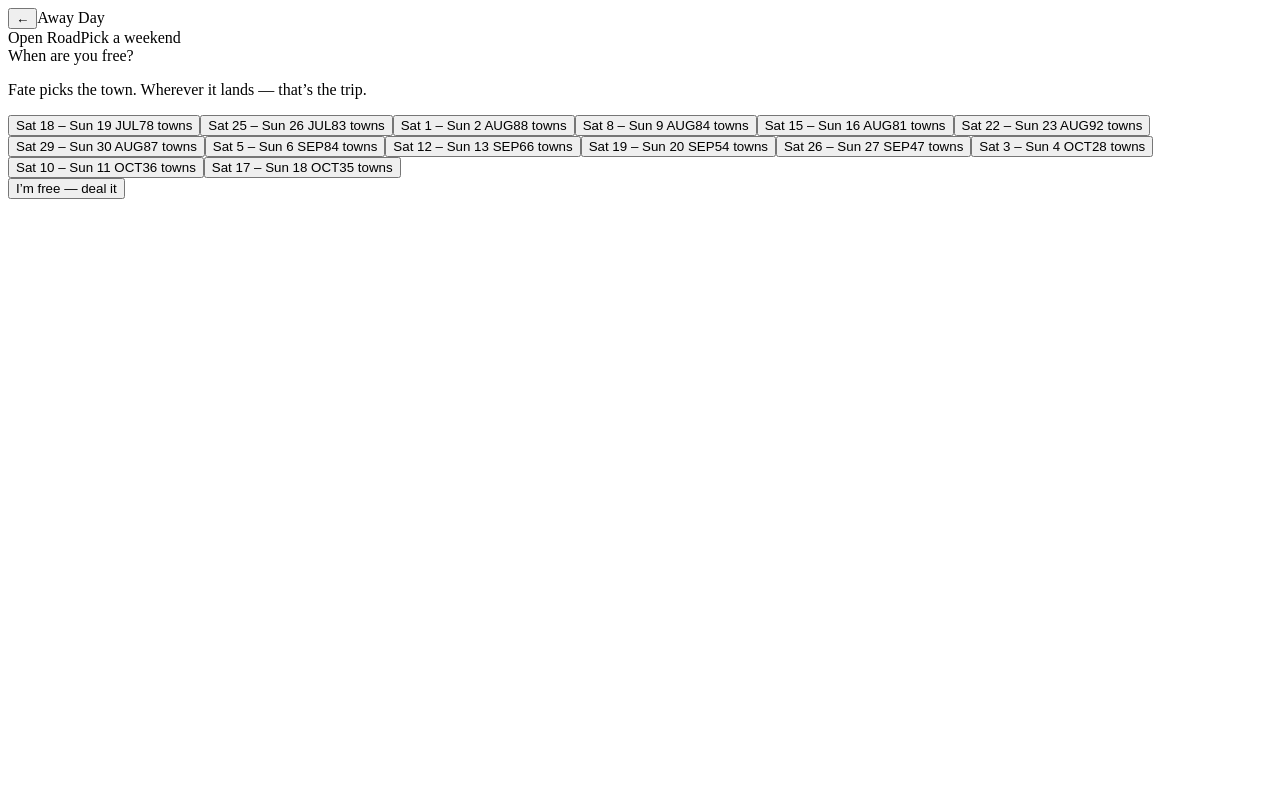
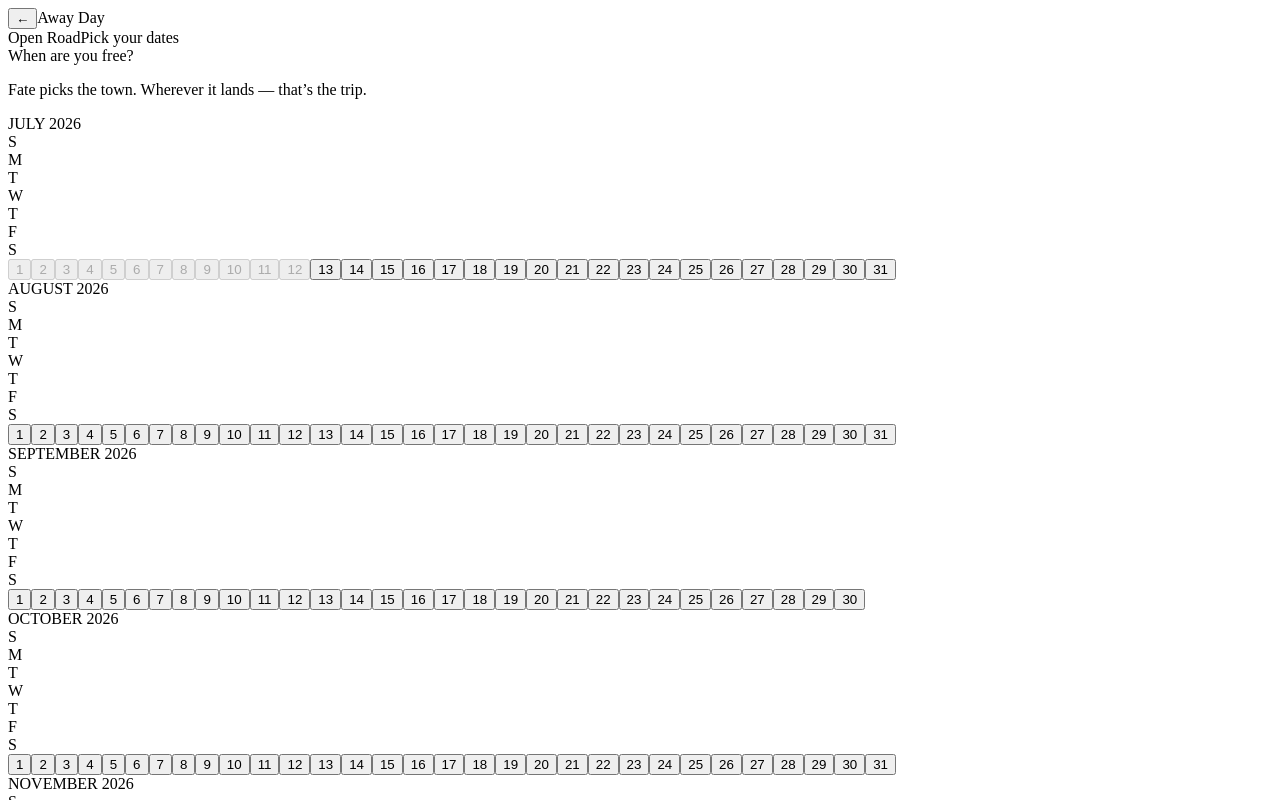
Before and after one commit to jakejmartin20-ai/awayday, a React (Vite) app: page / in a window 1280 px wide. Both pictures are taken after a click on the button 622 px from the left and 72 px from the top of the page. Shown: the top 800 px of the page. Built offline with nearby package versions, Linux system fonts and the light colour scheme; the HTML template or start-up script is replaced by a standard one.

Commit message:
Add files via upload

```diff
--- a/src/App.jsx
+++ b/src/App.jsx
@@ -2,7 +2,7 @@ import { useEffect, useRef, useState } from 'react'
 import { Header, Strip, Kicker, Loud } from './Frame'
 import {
   LEAGUES, SLICES, teamsInLeague, teamById, awaySlate, townsFromSlate,
-  weekends, weekendSlate, weekendLabel
+  dateBounds, rangeLabel, rangeSlate, townsInRange
 } from './data'
 import Wheel from './Wheel'
 import DealMap from './DealMap'
@@ -221,45 +221,129 @@ function Slate({ team, games, autoDeal, onDealt, onBack }) {
 // ---------------------------------------------------------------------------
 // 5. THE DATE PICKER  (Mode 2)
 //
-// THE MINIMUM VIABLE MODE 2 IS A DATE PICKER AND NOTHING ELSE (S17). The median
-// weekend has a game on in fifty-eight towns and the thinnest has thirteen, so
-// the deal fires every weekend of the year. No city-size filter, no region, no
-// sport toggles — every other knob is a NARROWING feature, and narrowing is the
-// opposite of the promise.
+// 🔴 S20. YOU PICK A WINDOW, NOT A WEEKEND.
+// The old screen listed fourteen weekends with a town-count beside each. Two
+// things were wrong with it, and Jake found both.
 //
-// AND THIS SCREEN CARRIES THE COMMITMENT. One loud button — you're free that
-// weekend, GO — and from here fate runs unbroken through the map, the rim and
-// the wheel without asking you anything again.
+//   1. IT IS A TRAVELLER FRAMING A TRIP. You might be away Thursday to Monday,
+//      three months from now. "A weekend is its Saturday" was a rule written for
+//      the machine, and it threw away every midweek game in the file.
+//
+//   2. THE COUNTS INVITED YOU TO SHOP. Eight of the fourteen rows read 58-60 and
+//      were indistinguishable; the number only became legible as it FELL. So the
+//      one thing the screen actually said was "the later weekends are worse" — a
+//      scoreboard that ranked your own calendar. Telling you the odds before the
+//      spin is the opposite of a roulette wheel (S4).
+//
+// So: no counts. The count survives, but it does exactly one job — IT GATES THE
+// BUTTON. Nine slices need nine towns, and SPIN_MS/SLICES are the one moving
+// part; we do not touch them. If the window cannot fill the wheel, the button is
+// dead and says so. It never tells you how close you were.
+//
+// AND THIS SCREEN STILL CARRIES THE COMMITMENT. One loud button — and from here
+// fate runs unbroken through the map, the rim and the wheel without asking you
+// anything again.
 // ---------------------------------------------------------------------------
+const monthsBetween = (min, max) => {
+  const out = []
+  let [y, m] = [Number(min.slice(0, 4)), Number(min.slice(5, 7))]
+  const [ey, em] = [Number(max.slice(0, 4)), Number(max.slice(5, 7))]
+  while (y < ey || (y === ey && m <= em)) {
+    out.push([y, m])
+    m += 1
+    if (m > 12) { m = 1; y += 1 }
+  }
+  return out
+}
+
+const iso = (y, m, d) =>
+  `${y}-${String(m).padStart(2, '0')}-${String(d).padStart(2, '0')}`
+
+function Month({ y, m, min, max, from, to, onPick }) {
+  const first = new Date(y, m - 1, 1).getDay()          // 0 = Sunday
+  const days = new Date(y, m, 0).getDate()
+  const cells = []
+  for (let i = 0; i < first; i++) cells.push(null)
+  for (let d = 1; d <= days; d++) cells.push(d)
+
+  return (
+    <div className="cal-month">
+      <div className="cal-name">{MONTH_NAMES[m - 1]} {y}</div>
+      <div className="cal-grid">
+        {['S', 'M', 'T', 'W', 'T', 'F', 'S'].map((d, i) => (
+          <div key={`h${i}`} className="cal-head">{d}</div>
+        ))}
+        {cells.map((d, i) => {
+          if (d === null) return <div key={`b${i}`} className="cal-blank" />
+          const day = iso(y, m, d)
+          const off = day < min || day > max
+          const on = day === from || day === to
+          const between = from && to && day > from && day < to
+          return (
+            <button
+              key={day}
+              className={`cal-day${off ? ' cal-day--off' : ''}${on ? ' cal-day--on' : ''}${between ? ' cal-day--in' : ''}`}
+              disabled={off}
+              onClick={() => onPick(day)}
+            >
+              {d}
+            </button>
+          )
+        })}
+      </div>
+    </div>
+  )
+}
+
+const MONTH_NAMES = ['JANUARY', 'FEBRUARY', 'MARCH', 'APRIL', 'MAY', 'JUNE',
+  'JULY', 'AUGUST', 'SEPTEMBER', 'OCTOBER', 'NOVEMBER', 'DECEMBER']
+
 function DatePicker({ onGo, onBack }) {
-  const list = weekends()
-  const [sat, setSat] = useState(list.length ? list[0].sat : null)
-  const chosen = list.find(w => w.sat === sat)
+  const { min, max } = dateBounds()
+  const [from, setFrom] = useState(null)
+  const [to, setTo] = useState(null)
+
+  // ONE TAP IS A ONE-DAY TRIP. A second tap forward extends it; a second tap
+  // backward starts again. There is no mode, no "now pick the end date" state,
+  // and no way to be left holding half a range.
+  const pick = (day) => {
+    if (!from || !to || day <= from) { setFrom(day); setTo(day); return }
+    setTo(day)
+  }
+
+  const towns = from && to ? townsInRange(from, to) : 0
+  const ready = towns >= SLICES
+
+  const label = !from
+    ? 'Pick your dates'
+    : ready ? 'I\u2019m free \u2014 deal it'
+            : 'Fate needs more room'
 
   return (
     <>
       <Header onBack={onBack} />
-      <Strip left="Open Road" right="Pick a weekend" />
+      <Strip left="Open Road" right="Pick your dates" />
 
       <div className="pad">
         <Kicker>When are you free?</Kicker>
         <p className="note note--tight">Fate picks the town. Wherever it lands — that’s the trip.</p>
 
-        <div className="team-list">
-          {list.map(w => (
-            <button
-              key={w.sat}
-              className={`week-row ${w.sat === sat ? 'week-row--on' : ''}`}
-              onClick={() => setSat(w.sat)}
-            >
-              <span className="week-when">{w.label}</span>
-              <span className="week-towns">{w.towns} towns</span>
-            </button>
+        <div className="cal">
+          {monthsBetween(min, max).map(([y, m]) => (
+            <Month
+              key={`${y}-${m}`}
+              y={y} m={m} min={min} max={max}
+              from={from} to={to} onPick={pick}
+            />
           ))}
         </div>
 
         <div className="landing">
-          <Loud onClick={() => onGo(sat)} disabled={!chosen}>I’m free — deal it</Loud>
+          {from && <div className="cal-chosen">{rangeLabel(from, to)}</div>}
+          {from && !ready && (
+            <p className="note note--tight">Nothing much is on. Widen your dates.</p>
+          )}
+          <Loud onClick={() => onGo(from, to)} disabled={!ready}>{label}</Loud>
         </div>
       </div>
     </>
@@ -274,7 +358,7 @@ export default function App() {
   const [mode, setMode] = useState(null)          // 'team' | 'road'
   const [leagueId, setLeagueId] = useState(null)
   const [teamId, setTeamId] = useState(null)
-  const [sat, setSat] = useState(null)            // the weekend, Mode 2
+  const [range, setRange] = useState(null)       // { from, to } — Mode 2's window
   const [slate, setSlate] = useState([])
   const [wheelGames, setWheelGames] = useState([])
   const [dealt, setDealt] = useState(false)
@@ -294,7 +378,9 @@ export default function App() {
 
   // The strip's left-hand word, and the result screen's. In Mode 1 it is who you
   // follow; in Mode 2 there is no team — it is the weekend you gave away.
-  const title = road ? (sat ? weekendLabel(sat) : 'Open Road') : (team ? team.name : '')
+  const title = road
+    ? (range ? rangeLabel(range.from, range.to) : 'Open Road')
+    : (team ? team.name : '')
   const poolTowns = road ? townsFromSlate(slate).length : 0
 
   const pickTeam = (id) => {
@@ -311,9 +397,9 @@ export default function App() {
   }
 
   // MODE 2's deal. No shuffling pile to watch — the MAP is the deal.
-  const dealWeekend = (s) => {
-    const games = weekendSlate(s)
-    setSat(s)
+  const dealRange = (from, to) => {
+    const games = rangeSlate(from, to)
+    setRange({ from, to })
     setSlate(games)
     setWheelGames(dealNine(games))
     setDealt(true)
@@ -323,7 +409,7 @@ export default function App() {
 
   // DEAL AGAIN. Mode 1 goes back to the pile; Mode 2 goes back to the map.
   const dealAgain = () => {
-    if (road) { dealWeekend(sat); return }
+    if (road) { dealRange(range.from, range.to); return }
     setAutoDeal(true)
     setDealNonce(n => n + 1)
     setScreen('slate')
@@ -350,7 +436,7 @@ export default function App() {
       )}
 
       {screen === 'dates' && (
-        <DatePicker onGo={dealWeekend} onBack={() => setScreen('mode')} />
+        <DatePicker onGo={dealRange} onBack={() => setScreen('mode')} />
       )}
 
       {screen === 'slate' && team && (
@@ -366,7 +452,7 @@ export default function App() {
 
       {screen === 'dealmap' && (
         <DealMap
-          key={`${sat}-${dealNonce}`}
+          key={`${range?.from}-${range?.to}-${dealNonce}`}
           games={wheelGames}
           title={title}
           poolTowns={poolTowns}
--- a/src/styles.css
+++ b/src/styles.css
@@ -490,43 +490,97 @@ button {
 /* --- MODE 2: THE DATE PICKER --------------------------------------------- */
 /* One row per weekend, with the number of TOWNS in play — never fixtures.
    The unit is the town (S7). */
-.week-row {
+/* ---------------------------------------------------------------------------
+   THE CALENDAR (S20). Replaces .week-row — you pick a WINDOW, not a weekend.
+   Square cells, flat fills, no rounded pills, no gradients. Endpoints scarlet,
+   the nights between them gold.
+   --------------------------------------------------------------------------- */
+.cal {
+  max-height: 46vh;
+  overflow-y: auto;
+  border: 2px solid var(--charcoal);
+  background: var(--cream);
+  padding: 10px;
+  margin-bottom: 18px;
+}
+
+.cal-month { margin-bottom: 18px; }
+.cal-month:last-child { margin-bottom: 0; }
+
+.cal-name {
+  font-family: 'Oswald', sans-serif;
+  font-weight: 700;
+  font-size: 15px;
+  letter-spacing: 0.06em;
+  color: var(--cream);
+  background: var(--charcoal);
+  transform: skewX(-10deg);
+  padding: 4px 10px;
+  margin: 0 0 8px 4px;
+  display: inline-block;
+}
+
+.cal-grid {
+  display: grid;
+  grid-template-columns: repeat(7, 1fr);
+  gap: 2px;
+}
+
+.cal-head {
+  font-family: 'Oswald', sans-serif;
+  font-weight: 500;
+  font-size: 11px;
+  text-align: center;
+  color: var(--muted);
+  padding-bottom: 2px;
+}
+
+.cal-blank { aspect-ratio: 1 / 1; }
+
+.cal-day {
+  aspect-ratio: 1 / 1;
   display: flex;
   align-items: center;
-  justify-content: space-between;
-  width: 100%;
-  background: var(--cream);
-  border: 2px solid var(--border);
-  border-left: 10px solid var(--border);
+  justify-content: center;
+  font-family: 'Oswald', sans-serif;
+  font-weight: 500;
+  font-size: 14px;
+  color: var(--charcoal);
+  background: transparent;
+  border: 1px solid var(--border);
   border-radius: 0;
-  padding: 13px 12px;
-  margin-bottom: 8px;
-  text-align: left;
+  cursor: pointer;
+  padding: 0;
 }
 
-.week-row--on {
-  border-color: var(--charcoal);
-  border-left-color: var(--scarlet);
-  background: #E6DCC6;
+.cal-day--off {
+  color: var(--border);
+  border-color: transparent;
+  cursor: default;
 }
 
-.week-when {
-  text-transform: uppercase;
-  font-weight: 700;
-  font-size: 18px;
-  letter-spacing: 0.06em;
-  transform: var(--skew);
+.cal-day--in {
+  background: var(--gold);
+  border-color: var(--gold);
+  color: var(--charcoal);
 }
 
-.week-towns {
-  text-transform: uppercase;
+.cal-day--on {
+  background: var(--scarlet);
+  border-color: var(--scarlet);
+  color: var(--cream);
   font-weight: 700;
-  font-size: 13px;
-  letter-spacing: 0.12em;
-  color: var(--muted);
 }
 
-.week-row--on .week-towns { color: var(--scarlet); }
+.cal-chosen {
+  font-family: 'Oswald', sans-serif;
+  font-weight: 700;
+  font-size: 17px;
+  letter-spacing: 0.05em;
+  color: var(--charcoal);
+  transform: skewX(-10deg);
+  margin-bottom: 10px;
+}
 
 /* --- MODE 2: THE DEAL-MAP ------------------------------------------------ */
 /* THE STAGE IS THE WHEEL'S BOX. Same width, same aspect ratio, same place on
```
Also changed, not shown: src/data.js.
